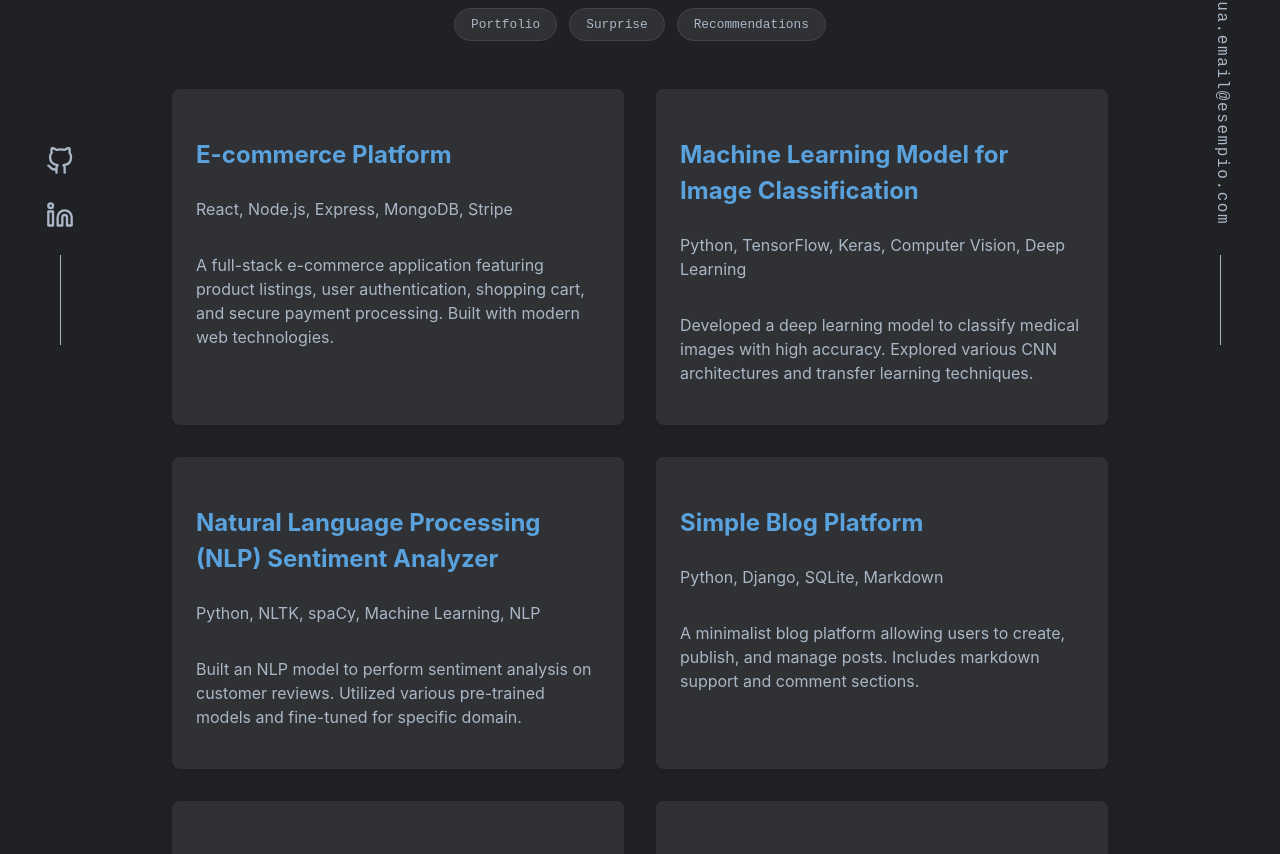
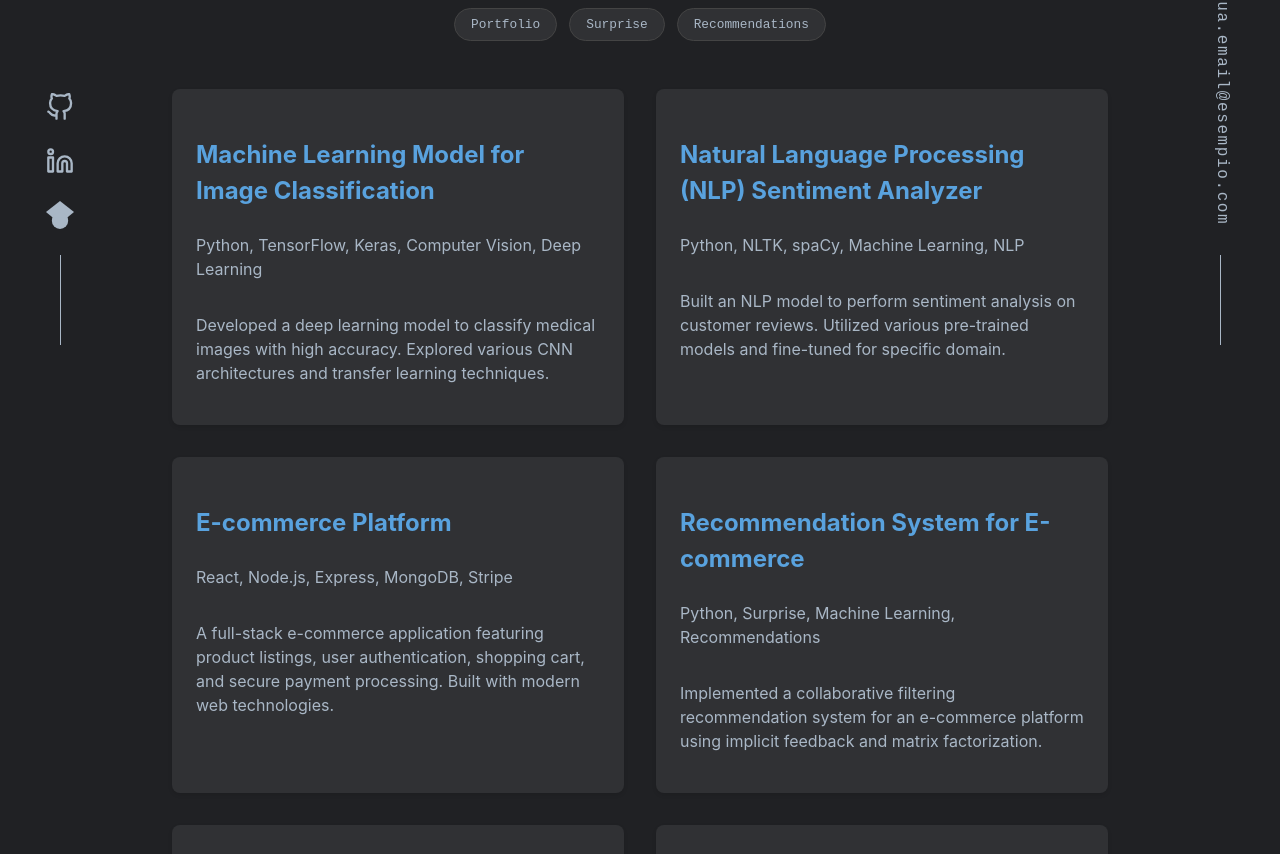
Before and after one commit to vincenzocivale/vincenzocivale.github.io, a React (Create React App) app in the folder portfolio/: page /archive in a window 1280 px wide. Shown: the part 455-1309 px from the top of the page. Built offline with nearby package versions, Linux system fonts and the light colour scheme.

Commit message:
feat: added scholar icon

```diff
--- a/portfolio/src/components/About.js
+++ b/portfolio/src/components/About.js
@@ -11,7 +11,7 @@ const About = () => {
         <div className="about-content">
           <div className="about-text">
             <p>
-              I develop multimodal machine learning frameworks that integrate bioimaging and omics data for personalized medicine. As a PhD candidate  under Prof. Magi, I'm building models that are both high-performing and practical, focusing on scalability, efficient training on large datasets, and deployment systems that clinicians can use without deep ML expertise.
+              I develop multimodal machine learning frameworks that integrate bioimaging and omics data for personalized medicine. As a PhD student  under Prof. Magi, I'm building models that are both high-performing and practical, focusing on scalability, efficient training on large datasets, and deployment systems that clinicians can use without deep ML expertise.
             </p>
             <p>
               Before my PhD, I spent two years as a research fellow at the University of Florence's bioimaging lab, where I built mixed reality applications using Unity and HoloLens for surgical planning. I worked directly with surgical teams to develop prototypes that are now in clinical testing workflows.
--- a/portfolio/src/components/Archive.js
+++ b/portfolio/src/components/Archive.js
@@ -43,7 +43,9 @@ const Archive = () => {
     }
   };
 
-  const filteredProjects = projectsData.filter(project => {
+  const sortedProjects = [...projectsData].sort((a, b) => new Date(b.date) - new Date(a.date));
+
+  const filteredProjects = sortedProjects.filter(project => {
     const matchesSearch = project.title.toLowerCase().includes(searchQuery.toLowerCase()) ||
                           project.description.toLowerCase().includes(searchQuery.toLowerCase()) ||
                           project.tags.some(tag => tag.toLowerCase().includes(searchQuery.toLowerCase()));
--- a/portfolio/src/components/Home.js
+++ b/portfolio/src/components/Home.js
@@ -8,7 +8,7 @@ const Home = () => {
       <h1 className="name">Vincenzo Yuto Civale</h1>
       <h2 className="title">Biomedical Engineer</h2>
       <p className="description">
-        PhD candidate developing multimodal ML frameworks for personalized medicine.
+        PhD student developing multimodal ML frameworks for personalized medicine.
         Combining bioimaging and omics data for scalable clinical applications.
       </p>
     </section>
--- a/portfolio/src/components/Socials.js
+++ b/portfolio/src/components/Socials.js
@@ -22,7 +22,14 @@ const Socials = () => {
           </svg>
         </a>
       </li>
-      {/* Aggiungi qui gli altri elementi li per le icone di Instagram, Twitter, etc. */}
+      <li>
+        <a href="https://scholar.google.com/citations?user=your-scholar-id" target="_blank" rel="noopener noreferrer">
+          <svg xmlns="http://www.w3.org/2000/svg" viewBox="0 0 512 512" role="img" className="feather feather-scholar" fill="currentColor">
+            <title>Google Scholar</title>
+            <path d="M256 411.12L0 202.667 256 0z"/><path d="M256 411.12l256-208.453L256 0z"/><circle cx="256" cy="362.667" r="149.333"/><path d="M121.037 298.667c23.968-50.453 75.392-85.334 134.963-85.334s110.995 34.881 134.963 85.334H121.037z"/>
+          </svg>
+        </a>
+      </li>
     </ul>
   );
 };
--- a/portfolio/src/data/projectsData.js
+++ b/portfolio/src/data/projectsData.js
@@ -9,6 +9,7 @@ const projectsData = [
     detailLink: 'https://example.com/project/ecommerce-platform-details', // Example detail link
     image: '/assets/images/project-1.jpg',
     featured: true,
+    date: '2024-10-15',
   },
   {
     id: 'p2',
@@ -20,6 +21,7 @@ const projectsData = [
     detailLink: 'https://example.com/project/image-classification-ml-details', // Example detail link
     image: '/assets/images/project-2.jpg',
     featured: true,
+    date: '2025-01-20',
   },
   {
     id: 'p3',
@@ -31,6 +33,7 @@ const projectsData = [
     detailLink: 'https://example.com/project/sentiment-analyzer-details', // Example detail link
     image: '/assets/images/project-3.jpg',
     featured: true,
+    date: '2024-12-01',
   },
   {
     id: 'p4',
@@ -40,6 +43,7 @@ const projectsData = [
     repoLink: 'https://github.com/yourusername/simple-blog',
     paperLink: '',
     detailLink: '', // No specific detail page
+    date: '2024-05-10',
   },
   {
     id: 'p5',
@@ -49,6 +53,7 @@ const projectsData = [
     repoLink: 'https://github.com/yourusername/portfolio-v1',
     paperLink: '',
     detailLink: '', // No specific detail page
+    date: '2023-11-25',
   },
   {
     id: 'p6',
@@ -58,6 +63,7 @@ const projectsData = [
     repoLink: 'https://github.com/yourusername/recommendation-system',
     paperLink: 'https://example.com/paper/recommendation-system', // Example paper link
     detailLink: '', // No specific detail page
+    date: '2024-08-01',
   },
 ];
 
--- a/portfolio/src/styles/Socials.css
+++ b/portfolio/src/styles/Socials.css
@@ -23,10 +23,21 @@
 .socials-list li a svg {
   width: 1.75rem;
   height: 1.75rem;
-  stroke: var(--text-color);
+  stroke: var(--text-color); /* Default stroke color for stroke-based icons */
+  fill: none; /* Ensure no default fill for stroke-based icons */
   transition: all 0.2s ease-in-out;
 }
 
 .socials-list li a:hover svg {
-  stroke: var(--primary-color);
+  stroke: var(--primary-color); /* Hover stroke color for stroke-based icons */
 }
+
+/* Specific styling for the Google Scholar icon (fill-based) */
+.socials-list li a .feather-scholar {
+  fill: var(--text-color); /* Default fill color for Google Scholar */
+  stroke: none; /* Ensure no stroke is applied as it's a filled icon */
+}
+
+.socials-list li a:hover .feather-scholar {
+  fill: var(--primary-color); /* Hover fill color for Google Scholar */
+}
```
